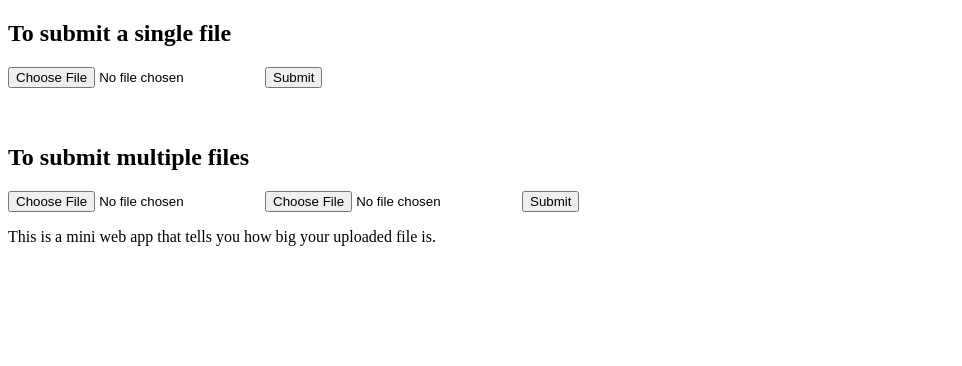
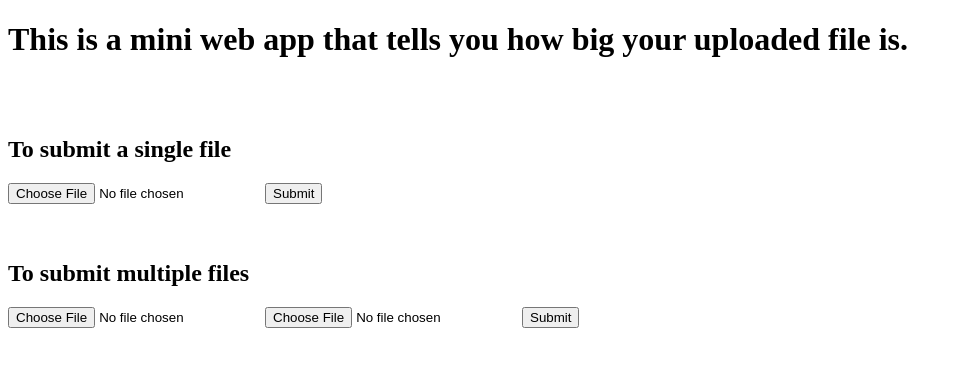
Before and after one commit to hesingon/FCC-file-metadata, a website: page views/index.html in a window 1280 px wide. Shown: the whole page, without its empty margins (0-962 px from the left). Drawn offline with Linux system fonts and the light colour scheme.

Commit message:
Final Formatting

```diff
--- a/views/index.html
+++ b/views/index.html
@@ -8,6 +8,11 @@
 </head>
 
 <body>
+
+<h1>This is a mini web app that tells you how big your uploaded file is.</h1>
+
+<br>
+<br>
 
 <h2>To submit a single file</h2>
 <form id='myForm' name='myForm' enctype='multipart/form-data' method='post' action='/single'>
@@ -25,7 +30,6 @@
     <input id="myButton" type="submit" name="submit" >
 </form>
 
-<p>This is a mini web app that tells you how big your uploaded file is.</p>
 
 </body>
 </html>
```
